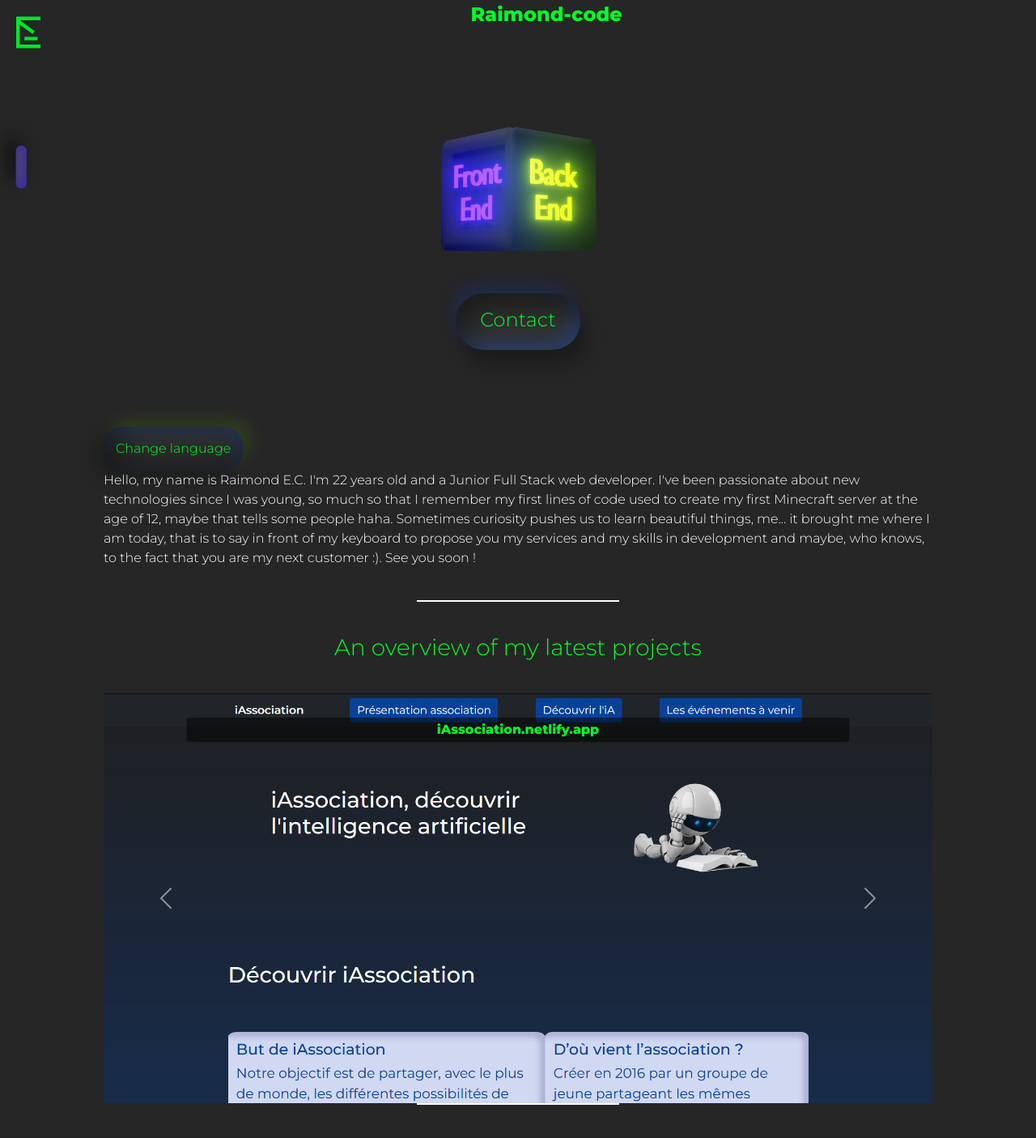
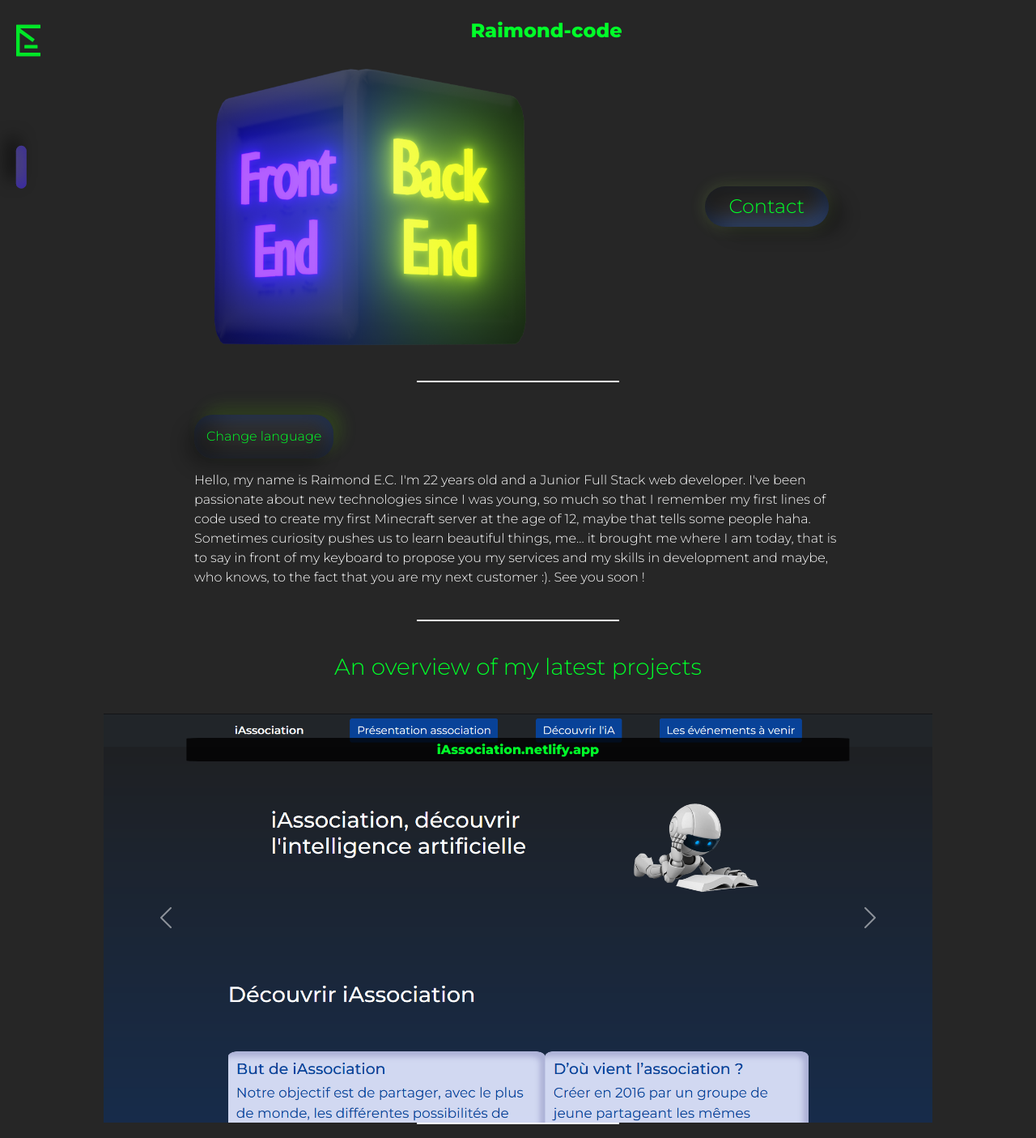
Before and after one commit to R-code-explore/Raimond-code, a PHP site: page / in a window 1280 px wide. Shown: the top 1405 px of the page at 81% size. Run offline with PHP 8.4, Linux system fonts and the light colour scheme; some libraries are stand-ins or nearby versions.

Commit message:
index page done

```diff
--- a/css/style.css
+++ b/css/style.css
@@ -18,6 +18,7 @@ body{
 header{
 	display: flex;
 	height: 80px;
+	padding-top: 20px;
 }
 
 header img{
@@ -39,15 +40,28 @@ header img{
 }
 
 /***First part of main***/
+
+@media (max-width: 850px){
 	.main-1{
-	display: block;
+		display:block;
+	}
+
+	.main-1-2{
+		display:none;
+	}
+}
+
+.main-1{
 	margin-top: 30px;
 	padding: 15px;
+	transition: 0.2s ease-in-out;
 }
 .main-1 img{
 	display: flex;
 	width: 200px;
 	margin: 30px auto;
+
+	transition: 0.2s ease-in-out;
 }
 .main-1 button{
 	display: flex;
@@ -77,43 +91,47 @@ header img{
 /**For large desktop**/
 
 @media (min-width: 850px){
-	.sep-bar-1{
+	.main-1{
 		display: none;
 	}
 
-	.main-1{
-	display: block;
-	margin-top: 30px;
-	padding: 15px;
+	.main-1-2{
+		display: flex;
+		width: 60%;
+		justify-content: space-between;
+		margin: auto;
+		transition: 0.2s ease-in-out;
 	}
-.main-1 img{
-	display: flex;
-	width: 200px;
-	margin: 30px auto;
+
+	.main-1-2 img{
+		width: 400px;
+		transition: 0.2s ease-in-out;
 	}
-.main-1 button{
-	display: flex;
-	padding: 15px 30px 18px 30px;
+
+	.main-1-2 button{
+		height: 50px;
+		padding: 0px 15px;
 		border: none;
 
-	margin: 50px auto;
+		margin: 150px 0;
 
 		background: rgba(255, 255, 255, 0.05);
 		background-blend-mode: lighten;
-	box-shadow: 10px 20px 20px rgba(0, 0, 0, 0.25), -5px -10px 20px rgba(0, 56, 255, 0.16), inset 10px 20px 30px rgba(0, 0, 0, 0.42), inset -10px -10px 20px rgba(28, 105, 255, 0.25);
+		box-shadow: 20px 10px 20px rgba(0, 0, 0, 0.25), 0px 0px 20px rgba(184, 255, 91, 0.16), inset 10px 20px 30px rgba(0, 0, 0, 0.42), inset -10px -10px 20px rgba(28, 105, 255, 0.25);
 		border-radius: 44px;
 
-	transition: 0.3s ease-in-out;
-}.main-1 button:hover{
-	padding: 15px 40px 18px 40px;
+		transition: 0.2s ease-in-out;
+	}.main-1-2 button:hover{
+		padding: 0px 25px;
 	}
-.main-1 button a{
+
+	.main-1-2 button a{
+		font-size: 1.5rem;
 		text-decoration: none;
-	font-size: 1.5rem;
-	margin-bottom: 1px;
+		padding: 15px;
+		font-weight: 300;
+
 		color: #00FF29;
-
-	transition: 0.3s ease-in-out;
 	}
 }
 
@@ -199,8 +217,14 @@ header img{
 
 .about{
 	width: 80%;
+	max-width: 800px;
 	margin: 30px auto;
 }
+
+.btn-about{
+	margin-bottom: 15px;
+}
+
 .basic-btn{
 	background: rgba(255, 255, 255, 0.05);
 	background-blend-mode: lighten;
@@ -243,7 +267,7 @@ header img{
 	font-weight: 800;
 	font-size: 1rem;
 	padding: 5px;
-	background: rgba(0, 0, 0, .5);
+	background: rgba(0, 0, 0, .8);
 	border-radius: 3%;
 
 	position: absolute;
--- a/index.html
+++ b/index.html
@@ -43,6 +43,13 @@
         </button>
     </div>
 
+    <div class="main-1-2">
+        <img src="assets/Front-back-cube.png">
+        <button>
+            <a href="#">Contact</a>
+        </button>
+    </div>
+
     <!--Independ Menu-->
     <button class="ind-btn"></button>
     <div class="ind-menu ind-menu-close">
@@ -53,6 +60,7 @@
             <a href=""><i class="gg-ereader"></i></a> <!--Blog-->
             <a href=""><i class="gg-reorder"></i></a> <!--Faq-->
         </div>
+
     </div>
     <!--***-->
 
```
Also changed, not shown: php/contact.php (added), php/send-msg.php (added). Lines whose indentation alone changed are shown as unchanged.
